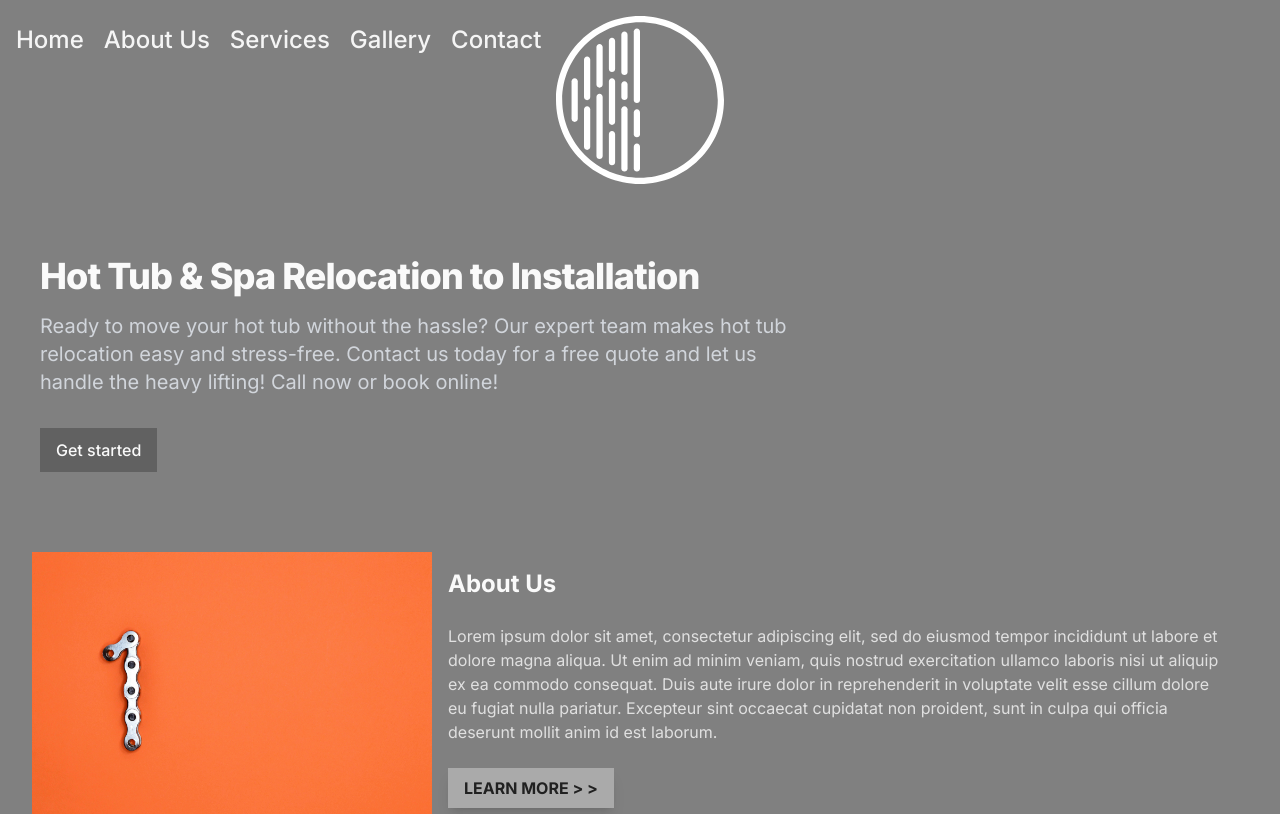
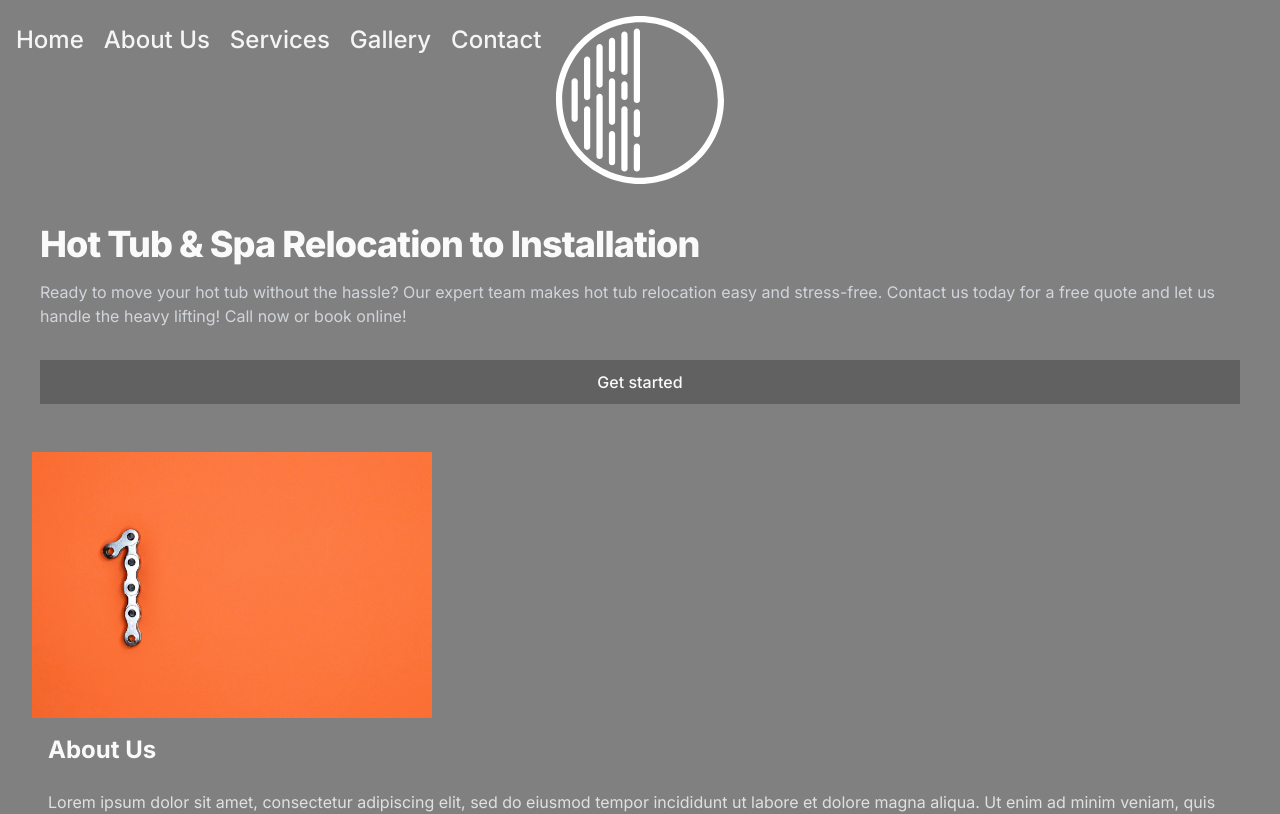
Before and after one commit to aaronfllr-freelance/carolina-spa-movers, a Next.js app: page / in a window 1280 px wide. Shown: the top 814 px of the page. Built offline with nearby package versions, Linux system fonts and the light colour scheme.

Commit message:
Add 'lg' screen size to tailwind.config.ts

```diff
--- a/tailwind.config.ts
+++ b/tailwind.config.ts
@@ -3,6 +3,9 @@ import type { Config } from 'tailwindcss';
 export default {
     content: ['./src/**/*.{js,ts,jsx,tsx,mdx}'],
     theme: {
+            screens: {
+                'lg': '1280px',
+            },
         extend: {
             // https://uicolors.app/create
             colors: {
```
